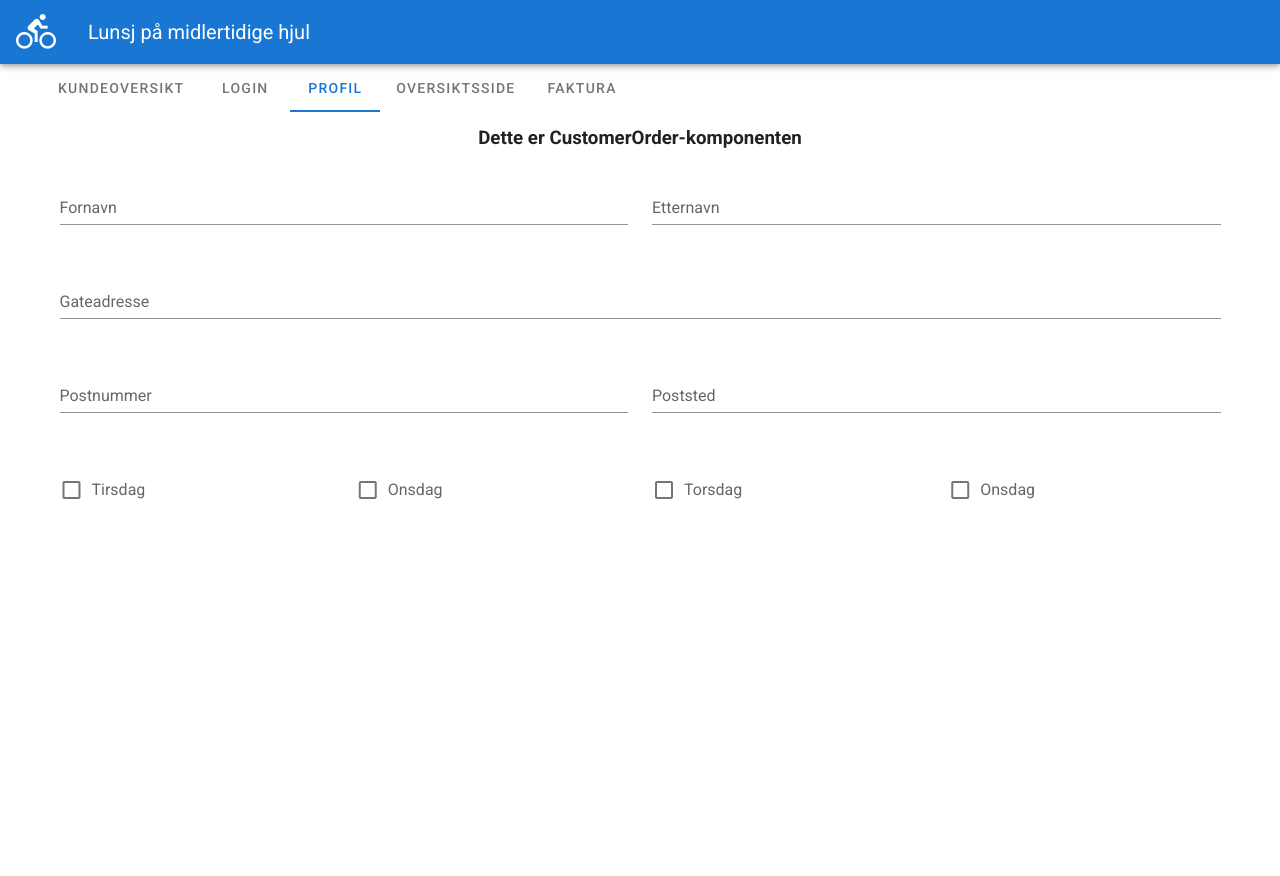
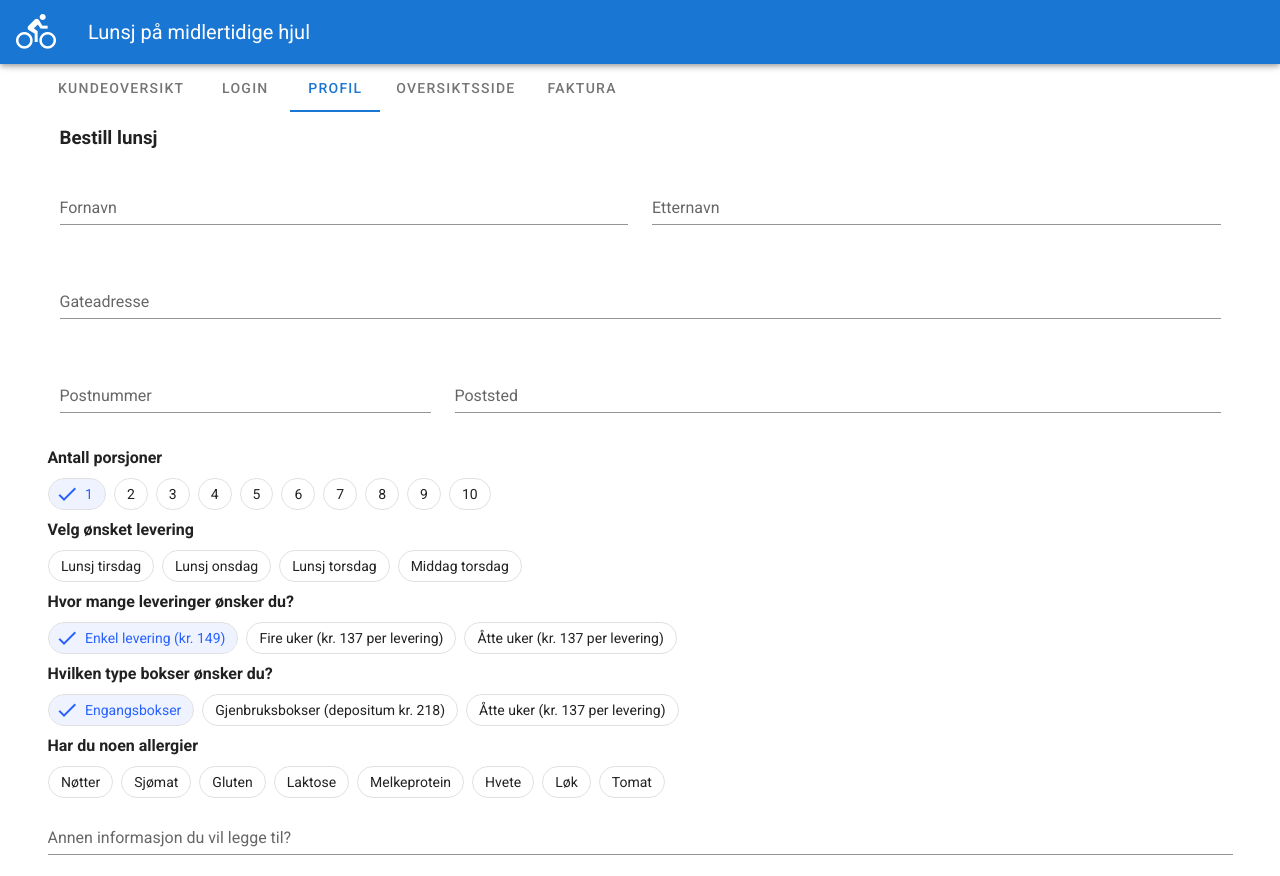
Before and after one commit to synnesorensen/bachelor, a Vue app in the folder clients/webclient/: page / in a window 1280 px wide. Both pictures are taken after a click on the tab "PROFIL". Before the commit the page ends 800 px from the top, so only its background shows below. Built offline with nearby package versions, Linux system fonts and the light colour scheme.

Commit message:
Added more fields to form

```diff
--- a/clients/webclient/src/components/CustomerOrder.vue
+++ b/clients/webclient/src/components/CustomerOrder.vue
@@ -1,8 +1,8 @@
 <template>
 	<v-container>
-		<v-row class="text-center">
-			<v-col cols="12">
-				<h3>Dette er CustomerOrder-komponenten</h3>
+		<v-row>
+			<v-col>
+				<h3>Bestill lunsj</h3>
 			</v-col>
 		</v-row>
 		<v-row class="text-center">
@@ -19,26 +19,134 @@
             </v-col>
         </v-row>
         <v-row class ="text-center">
-            <v-col>
+            <v-col cols="4">
                 <v-text-field label="Postnummer" v-model="Postnummer"></v-text-field>
             </v-col>
             <v-col>
                 <v-text-field label="Poststed" v-model="Poststed"></v-text-field>
             </v-col>
         </v-row>
-        <v-row class="text-center">
-            <v-col>
-                <v-checkbox label="Tirsdag" v-model="tirsdag"></v-checkbox>
-            </v-col>
-            <v-col>
-                <v-checkbox label="Onsdag" v-model="onsdag"></v-checkbox>
-            </v-col>
-            <v-col>
-                <v-checkbox label="Torsdag" v-model="onsdag"></v-checkbox>
-            </v-col>
-            <v-col>
-                <v-checkbox label="Onsdag" v-model="torsdag"></v-checkbox>
-            </v-col>
+        <v-row>
+            <h4>Antall porsjoner</h4>
+        </v-row>
+        <v-row>
+            <v-chip-group v-model="days" active-class="blue--text text--accent-4" mandatory>
+                <v-chip filter outlined>
+                    1
+                </v-chip>
+                <v-chip filter outlined>
+                    2
+                </v-chip>
+                <v-chip filter outlined>
+                    3
+                </v-chip>
+                <v-chip filter outlined>
+                    4
+                </v-chip>
+                <v-chip filter outlined>
+                    5
+                </v-chip>
+                <v-chip filter outlined>
+                    6
+                </v-chip>
+                <v-chip filter outlined>
+                    7
+                </v-chip>
+                <v-chip filter outlined>
+                    8
+                </v-chip>
+                <v-chip filter outlined>
+                    9
+                </v-chip>
+                <v-chip filter outlined>
+                    10
+                </v-chip>
+            </v-chip-group>
+        </v-row>
+        <v-row>
+            <h4>Velg ønsket levering</h4>
+        </v-row>
+        <v-row>
+            <v-chip-group v-model="days" active-class="blue--text text--accent-4" multiple>
+                <v-chip filter outlined>
+                    Lunsj tirsdag
+                </v-chip>
+                <v-chip filter outlined>
+                    Lunsj onsdag
+                </v-chip>
+                <v-chip filter outlined>
+                    Lunsj torsdag
+                </v-chip>
+                <v-chip filter outlined>
+                    Middag torsdag
+                </v-chip>
+            </v-chip-group>
+        </v-row>
+        <v-row>
+            <h4>Hvor mange leveringer ønsker du?</h4>
+        </v-row>
+        <v-row>
+            <v-chip-group v-model="days" active-class="blue--text text--accent-4" mandatory>
+                <v-chip filter outlined>
+                    Enkel levering (kr. 149)
+                </v-chip>
+                <v-chip filter outlined>
+                    Fire uker (kr. 137 per levering)
+                </v-chip>
+                <v-chip filter outlined>
+                    Åtte uker (kr. 137 per levering)
+                </v-chip>
+            </v-chip-group>
+        </v-row>
+        <v-row>
+            <h4>Hvilken type bokser ønsker du?</h4>
+        </v-row>
+        <v-row>
+            <v-chip-group v-model="days" active-class="blue--text text--accent-4" mandatory>
+                <v-chip filter outlined>
+                    Engangsbokser
+                </v-chip>
+                <v-chip filter outlined>
+                    Gjenbruksbokser (depositum kr. 218)
+                </v-chip>
+                <v-chip filter outlined>
+                    Åtte uker (kr. 137 per levering)
+                </v-chip>
+            </v-chip-group>
+        </v-row>
+        <v-row>
+            <h4>Har du noen allergier</h4>
+        </v-row>
+        <v-row>
+            <v-chip-group v-model="days" active-class="blue--text text--accent-4" multiple>
+                <v-chip filter outlined>
+                    Nøtter
+                </v-chip>
+                <v-chip filter outlined>
+                    Sjømat
+                </v-chip>
+                <v-chip filter outlined>
+                    Gluten
+                </v-chip>
+                <v-chip filter outlined>
+                    Laktose
+                </v-chip>
+                <v-chip filter outlined>
+                    Melkeprotein
+                </v-chip>
+                <v-chip filter outlined>
+                    Hvete
+                </v-chip>
+                <v-chip filter outlined>
+                    Løk
+                </v-chip>
+                <v-chip filter outlined>
+                    Tomat
+                </v-chip>
+            </v-chip-group>
+        </v-row>
+        <v-row>
+            <v-text-field label="Annen informasjon du vil legge til?" v-model="Annet"></v-text-field>
         </v-row>
 	</v-container>
 </template>
```
